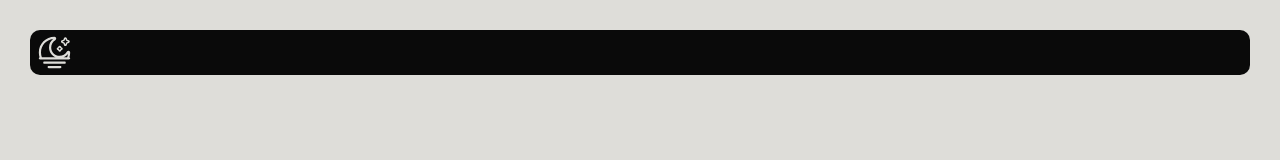
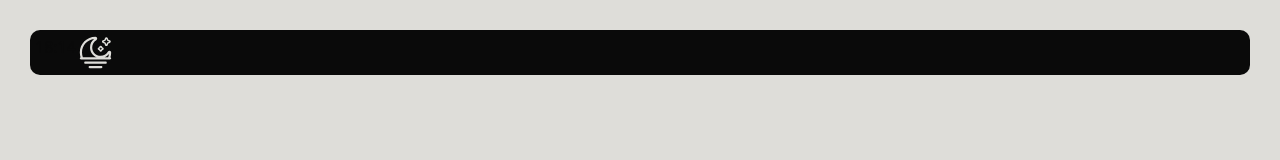
Before and after one commit to Alkonosttt/alkonosttt.github.io, a React (Vite) app: page / in a window 1280 px wide. Shown: the top 160 px of the page. Built offline with nearby package versions, Linux system fonts and the light colour scheme; a web font is replaced by a local one.

Commit message:
Added the Clock component in a separate file and included it in the top bar

```diff
--- /dev/null
+++ b/src/components/Clock.tsx
@@ -0,0 +1,29 @@
+import { useEffect, useState } from "react";
+
+const Clock = () => {
+    const [time, setTime] = useState(new Date());
+    const [showColon, setShowColon] = useState(true);
+
+    useEffect(() => {
+        const interval = setInterval(() => {
+            setTime(new Date());
+            // show or hide the semicolon
+            setShowColon((prev) => !prev);
+        }, 1000);
+        return () => clearInterval(interval);
+    }, []);
+
+    // get the time from user's device
+    const hours = time.getHours().toString().padStart(2, '0');
+    const minutes = time.getMinutes().toString().padStart(2, '0');
+
+    return (
+        <div>
+            {hours}
+            <span className={showColon ? 'transparent' : 'visible'}>:</span>
+            {minutes}
+        </div>
+    );
+};
+
+export default Clock;
--- a/src/components/TopBar.css
+++ b/src/components/TopBar.css
@@ -40,3 +40,11 @@
     mask: url("/public/images/ui/sun.svg") no-repeat center;
     mask-size: contain;
 }
+
+.transparent {
+    opacity: 0;
+}
+
+.visible {
+    opacity: 1;
+}
--- a/src/components/TopBar.tsx
+++ b/src/components/TopBar.tsx
@@ -1,6 +1,7 @@
 import React from "react";
 import { useState, useEffect } from "react";
 import './TopBar.css';
+import Clock from './Clock';
 
 interface TopBarProps {}
 
@@ -16,9 +17,11 @@ const TopBar: React.FC<TopBarProps> = () => {
     },[theme]);
 
     return (
+        //clock
         // a button to switch between the light and dark mode
         <div className="headerContainer">
             <header className="TopBar">
+                <Clock/>
                 <button id="themeSwitcher" onClick={() => setTheme(theme === 'dark' ? 'light' : 'dark')}/>
             </header>
         </div>
```
